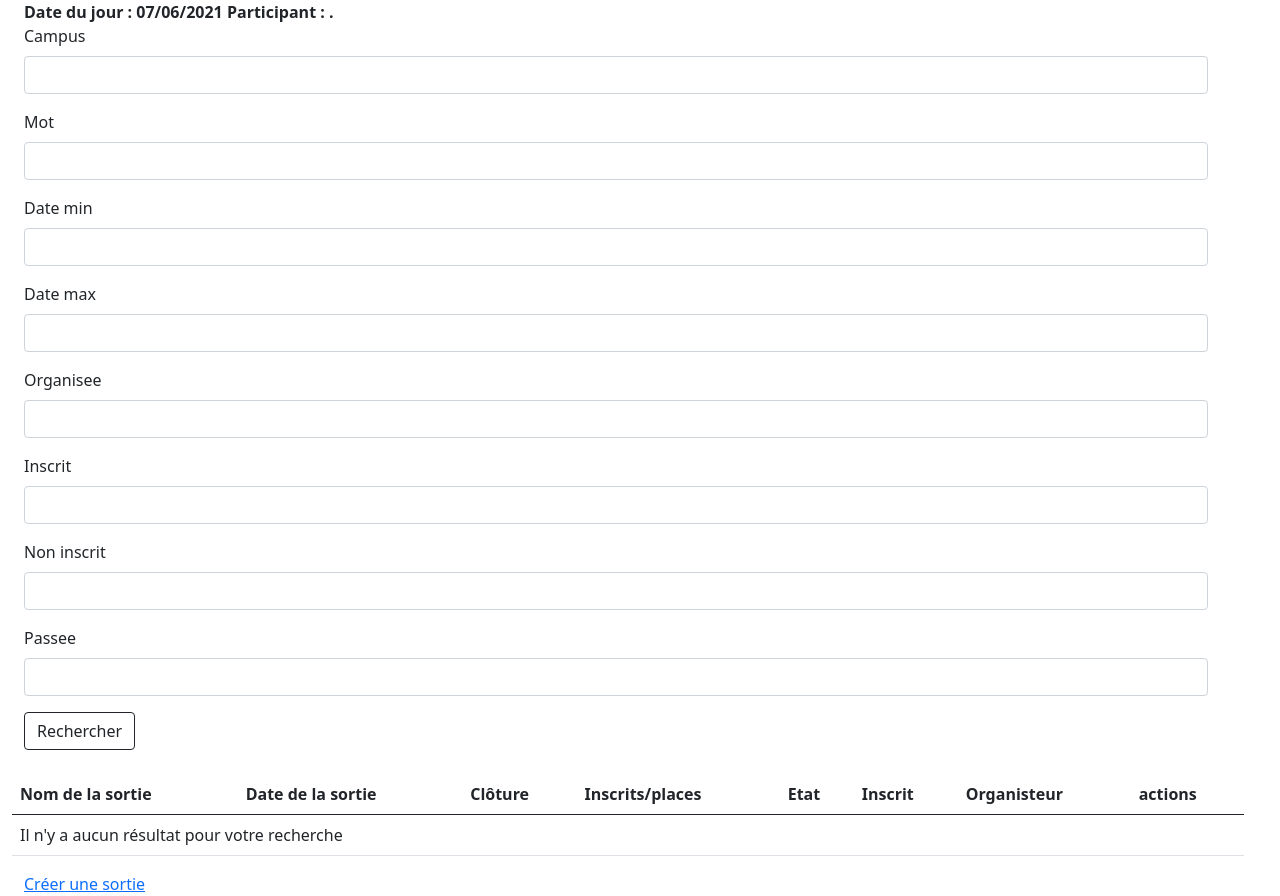
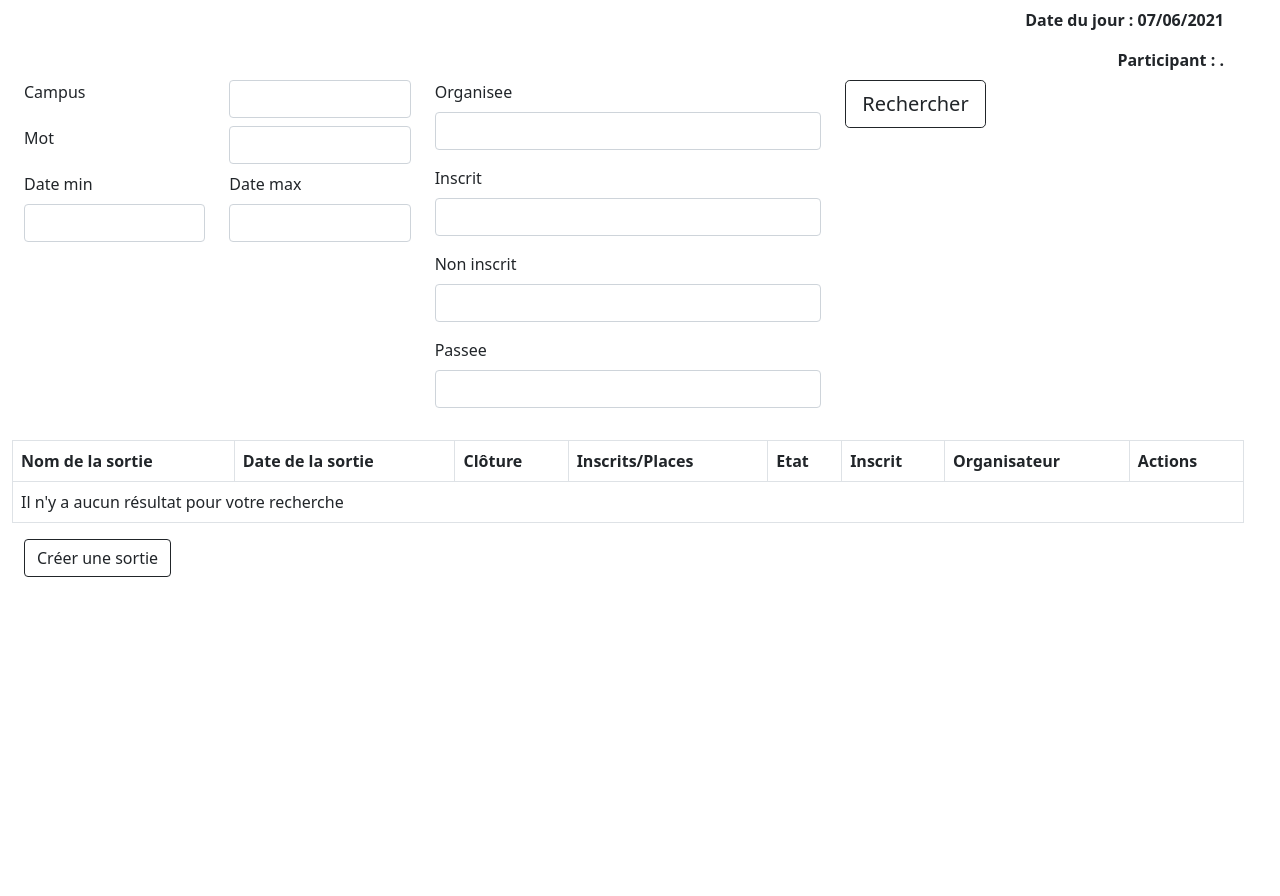
Before and after one commit to SoniaC44/sortir.com, a Symfony app: template templates/sortie/index.html.twig in a window 1280 px wide. After the commit the page ends 577 px from the top, so only its background shows below. Run offline with Twig, Linux system fonts and the light colour scheme; the template is opened without the code that fills it, so the values that code supplies are empty; form fields are guessed from the names that the template uses; some libraries are stand-ins or nearby versions.

Commit message:
Correction new sortie et template Index

```diff
--- a/src/Controller/SortieController.php
+++ b/src/Controller/SortieController.php
@@ -61,7 +61,9 @@ class SortieController extends AbstractController
         $form = $this->createForm(SortieType::class, $sortie);
         $form->handleRequest($request);
         $sortie->setCampus($this->getUser()->getCampus());
+        // Changer provisoire !!!
         $sortie->setEtat($etatRepository->find(6));
+
         $sortie->setOrganisateur($this->getUser());
 
 
--- a/src/Form/SortieType.php
+++ b/src/Form/SortieType.php
@@ -70,6 +70,7 @@ class SortieType extends AbstractType
             ->add('longitude', TextType::class, [
                 'mapped' =>false,
                 'disabled' => true])
+
             ->add('nouveauLieu', LieuType::class, [
                 'label' => 'Nouveau Lieu',
                 'mapped' => false,
@@ -90,6 +91,7 @@ class SortieType extends AbstractType
         $sortie = $event->getData();
         $nouveauLieu = $event->getForm()->get('nouveauLieu')->getData();
         if (!$sortie->getLieu() && $nouveauLieu) {
+            $nouveauLieu->setVille($event->getForm()->get('ville')->getData());
             $sortie->setLieu($nouveauLieu);
         }
     }
--- a/templates/sortie/_form.html.twig
+++ b/templates/sortie/_form.html.twig
@@ -6,6 +6,7 @@
 {{ form_row(form.nbInscriptionsMax) }}
 {{ form_row(form.duree) }}
 {{ form_row(form.infosSortie) }}
+{{ form_row(form.nouveauLieu) }}
 
 
 <!-- Modal Ajout lieu -->
@@ -19,7 +20,7 @@
                 </button>
             </div>
             <div class="modal-body">
-                {{ form_row(form.nouveauLieu) }}
+                <h1>Hello</h1>
                 <button type="button" class="btn ml-2 mt-3" data-dismiss="modal">Annuler</button>
             </div>
         </div>
--- a/templates/sortie/index.html.twig
+++ b/templates/sortie/index.html.twig
@@ -4,46 +4,55 @@
 
 {% block main %}
     <div class="container">
-    <div class="col align-self-end">
-        <span><strong>Date du jour : {{ "now"|date("d/m/Y") }}</strong></span>
-        <span><strong>Participant : {{ app.user.prenom }} {{ app.user.nom|first }}.</strong></span>
+        <div class="d-flex align-items-end flex-column">
+            <div class="p-2"><strong>Date du jour : {{ "now"|date("d/m/Y") }}</strong></div>
+            <div class="p-2"><strong>Participant : {{ app.user.prenom }} {{ app.user.nom|first }}.</strong></div>
         </div>
         <div class="row">
-
-
-        <div class="row col-12 mb-4">
-
-                {{  form_start(form) }}
+            <div class=" col-sm">{{  form_start(form) }}
+                <div class="row">
+                    <div class="col">{{ form_label(form.campus) }}</div>
+                    <div class="col">{{ form_widget(form.campus) }}</div>
+                </div>
+                <div class="row mt-2 mb-2">
+                    <div class="col">{{ form_label(form.mot) }} </div>
+                    <div class="col">{{ form_widget(form.mot) }}</div>
+                </div>
+                <div class="row">
                     <div class="col">
-                    <div>{{ form_row(form.campus) }}</div>
-                    <div>{{ form_row(form.mot) }}{{ form_row(form.dateMin) }}</div>
-                    <div>{{ form_row(form.dateMax) }}</div>
+                        <div class="col">{{ form_label(form.dateMin) }}</div>
+                        <div class="col"> {{ form_widget(form.dateMin) }}</div>
                     </div>
                     <div class="col">
+                        <div class="col">{{ form_label(form.dateMax) }}</div>
+                        <div class="col">{{ form_widget(form.dateMax) }}</div>
+                    </div>
+                </div>
+            </div>
+            <div class="col-sm ml-4 mr-4">
                 <div>{{ form_row(form.organisee) }}</div>
                 <div>{{ form_row(form.inscrit) }}</div>
                 <div>{{ form_row(form.nonInscrit) }}</div>
                 <div>{{ form_row(form.passee) }}</div>
             </div>
-                <div class="col">
-                    <div><button type="submit" class="btn btn-outline-dark">{{ button_label|default('Rechercher') }}</button></div>
+            <div class="col-sm">
+                <div><button type="submit" class="btn btn-outline-dark btn-lg">{{ button_label|default('Rechercher') }}</button></div>
                 {{ form_end(form) }}
             </div>
-
+        </div>
     </div>
 
-
-    <table class="table">
+    <table class="table mt-3 table-bordered">
         <thead>
             <tr>
                 <th>Nom de la sortie</th>
                 <th>Date de la sortie</th>
                 <th>Clôture</th>
-                <th>Inscrits/places</th>
+                <th>Inscrits/Places</th>
                 <th>Etat</th>
                 <th>Inscrit</th>
-                <th>Organisteur</th>
-                <th>actions</th>
+                <th>Organisateur</th>
+                <th>Actions</th>
             </tr>
         </thead>
         <tbody>
@@ -89,8 +98,8 @@
             {% endfor %}
             </tbody>
         </table>
+    <a href="{{ path('sortie_new') }}"><button class="btn btn-outline-dark">Créer une sortie</button></a>
 
-        <a href="{{ path('sortie_new') }}">Créer une sortie</a>
     </div>
-</div>
+
 {% endblock %}
--- a/templates/sortie/new.html.twig
+++ b/templates/sortie/new.html.twig
@@ -18,6 +18,11 @@
 {% endblock %}
 
 {% block javascripts %}
+    {{ parent() }}
+    <script>
+        const url="{{ app_url_api_lieux }}";
+    </script>
+    <script src="{{ asset('js/Lieux.js') }}"></script>
     <script src='https://api.mapbox.com/mapbox-gl-js/v2.1.1/mapbox-gl.js'></script>
     <script type="application/javascript">
         let marker;
```
Also changed, not shown: src/Form/LieuType.php (+0 -7 lines). Lines whose indentation alone changed are shown as unchanged.
